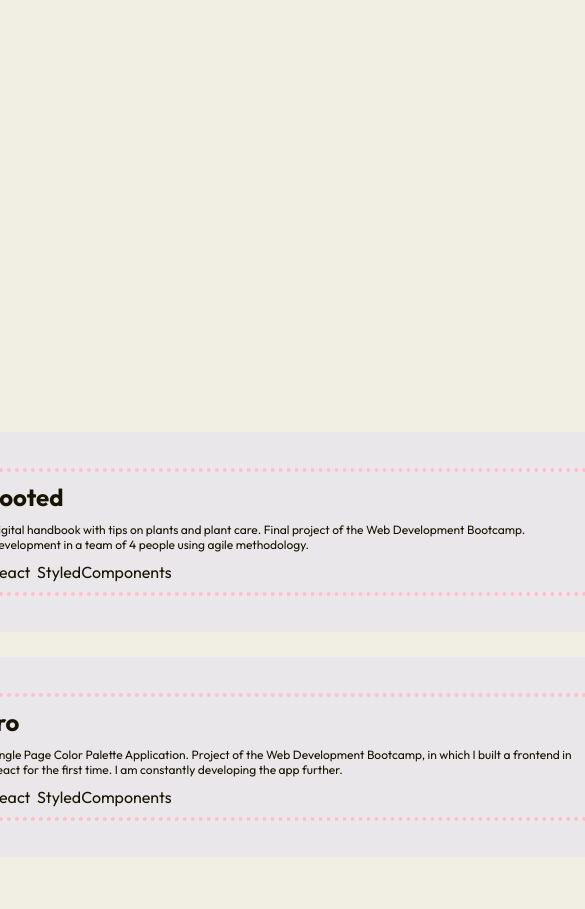
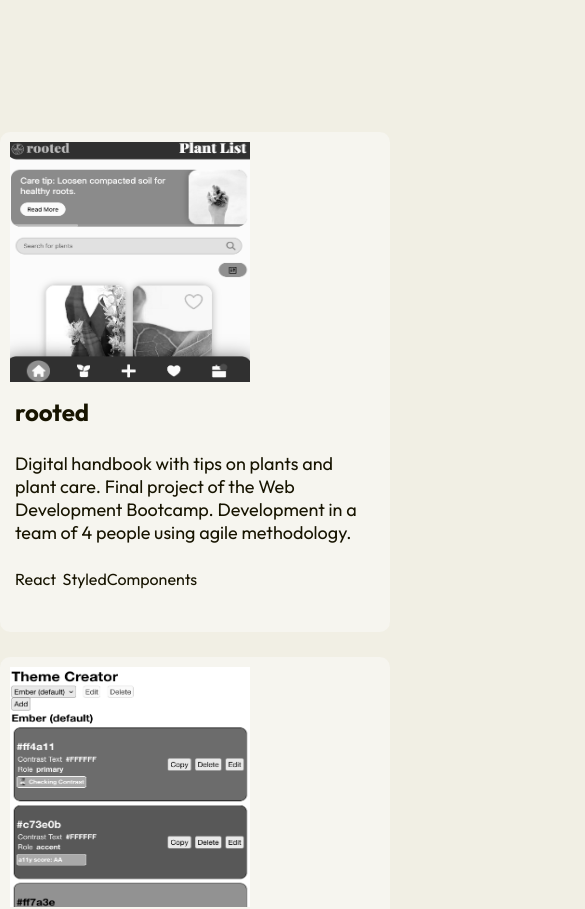
Before and after one commit to StephMode/personal-website, a React (Vite) app: page / in a window 390 px wide. Shown: the part 2360-3269 px from the top of the page, 585 px wide, since content can reach past the window. Built offline with nearby package versions, Linux system fonts and the light colour scheme.

Commit message:
feat: refine component design, styling and file structure for Project compos
decided to put ProjectTile into layout as it holds several StyledComponents and will also hold other components, styling is responsive to diffrent vw on desktop, but mobile still needs to be improved

```diff
--- a/src/components/ui/ProjectTile.jsx
+++ b/src/components/layout/ProjectTile.jsx
@@ -27,17 +27,31 @@ const StyledProjectCard = styled.div`
   justify-content: flex-start;
   align-items: center;
   width: 100%;
-  background-color: rgba(200, 200, 2000, 20%);
+  height: 300px;
+  padding: var(--padding-s);
+  background-color: rgba(251, 251, 251, 45%);
   border-radius: 10px;
+  transition: all 0.3s linear 0.1s;
+  &:hover {
+    box-shadow: 5px 5px 0.75px #bcbbb5;
+  }
+  @media screen and (max-width: 840px) {
+    flex-direction: column;
+    height: 500px;
+    padding: var(--padding-xs);
+    align-items: flex-start;
+    &:hover {
+      box-shadow: none;
+    }
+  }
 `;
 
 const StyledProjectCardWrapperInside = styled.div`
   display: flex;
   flex-direction: column;
-  border: 4px dotted pink;
   width: 100%;
   padding: var(--padding-s);
-  gap: 10px;
+  gap: 25px;
 `;
 
 const StyledParagraph = styled.p`
@@ -45,19 +59,19 @@ const StyledParagraph = styled.p`
   margin: 0;
   display: block;
   width: 100%;
-  /* max-width: 200px; */
   word-wrap: break-word;
   font-size: var(--fontSize-paragraph);
-  @media screen and (max-width: 840px) {
-    font-size: var(--fontSize-paragraph-mobile);
-  }
 `;
 
 const StyledImage = styled.img`
-  width: 200px;
-  height: 200px;
+  width: 250px;
+  height: 250px;
+  padding: var(--padding-s);
   filter: grayscale(1);
   &:hover {
     filter: grayscale(0);
   }
+  @media screen and (max-width: 840px) {
+    padding: var(--padding-xs);
+  }
 `;
--- a/src/components/pages/ProjectsPage.jsx
+++ b/src/components/pages/ProjectsPage.jsx
@@ -1,5 +1,5 @@
 import styled from "styled-components";
-import ProjectTile from "../ui/ProjectTile";
+import ProjectTile from "../layout/ProjectTile";
 
 const projects = [
   {
@@ -41,20 +41,6 @@ const StyledProjectTileContainer = styled.div`
   gap: 25px;
   justify-content: space-evenly;
   align-items: flex-start;
-  width: 800px;
 
-  @media screen and (max-width: 840px) {
-  }
+  max-width: 750px;
 `;
-
-// const StyledProjectTileContainer = styled.div`
-//   display: grid;
-//   grid-template-columns: repeat(2, minmax(400px, 1fr));
-//   grid-template-rows: repeat(1, minmax(450px, 1fr));
-//   border: 5px solid green;
-//   gap: 10px;
-//   @media screen and (max-width: 840px) {
-//     grid-template-columns: repeat(1, minmax(350px, 1fr));
-//     grid-template-rows: repeat(2, minmax(250px, 1fr));
-//   }
-// `;
```
